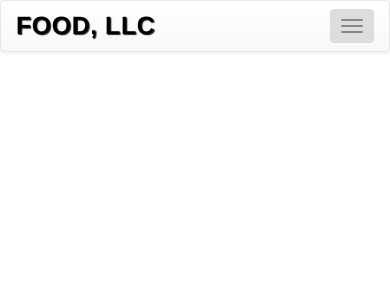
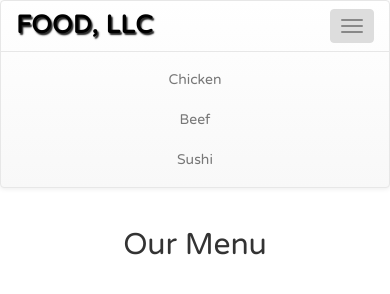
Before and after one commit to omarrichardson/coursera-repo, a plain HTML site: page module3-solution/index.html in a window 390 px wide. Both pictures are taken after a click on the button "Toggle navigation". Drawn offline with nearby package versions, Linux system fonts and the light colour scheme.

Commit message:
google fonts added,minor layout changes

```diff
--- a/module3-solution/css/style.css
+++ b/module3-solution/css/style.css
@@ -1,3 +1,7 @@
+* {
+    font-family: 'Varela Round', sans-serif;
+}
+
 .navbar-brand {
     line-height: .75;
     text-transform: uppercase;
@@ -6,7 +10,11 @@
     letter-spacing: 0.5px;
 }
 
-.navbar-default .container .navbar-header .navbar-brand {
+.navbar-default .container-fluid .navbar-header .navbar-brand {
     color: #000000;
-    text-shadow: 1px 1px 1px #222;
+    text-shadow: 1.5px 1.5px 1.5px #222;
 }
+
+.navbar-nav li>a {
+    text-align: center;
+}
--- a/module3-solution/index.html
+++ b/module3-solution/index.html
@@ -10,24 +10,41 @@
     <link rel="stylesheet" type="text/css" href="css/style.css">
     <!-- Optional theme -->
     <link rel="stylesheet" href="https://maxcdn.bootstrapcdn.com/bootstrap/3.3.7/css/bootstrap-theme.min.css" integrity="sha384-rHyoN1iRsVXV4nD0JutlnGaslCJuC7uwjduW9SVrLvRYooPp2bWYgmgJQIXwl/Sp" crossorigin="anonymous">
+    <!-- Google Fonts -->
+    <link href="https://fonts.googleapis.com/css?family=Indie+Flower|Varela+Round" rel="stylesheet">
 </head>
 
 <body>
     <header>
         <nav class="navbar navbar-default">
-            <div class="container">
+            <div class="container-fluid">
+                <!-- Brand and toggle get grouped for better mobile display -->
                 <div class="navbar-header">
-                    <button type="button" class="navbar-toggle collapsed" data-toggle="collapse" data-target="navbar-collapse" aria-expanded="false">
+                    <button type="button" class="navbar-toggle collapsed visible-xs" data-toggle="collapse" data-target="#navbar-collapse-1" aria-expanded="false">
                         <span class="sr-only">Toggle navigation</span>
                         <span class="icon-bar"></span>
-                       <span class="icon-bar"></span>
-                       <span class="icon-bar"></span>
+                        <span class="icon-bar"></span>
+                        <span class="icon-bar"></span>
                     </button>
                     <a class="navbar-brand" href="index.html">Food, LLC</a>
                 </div>
+                <div class="collapse navbar-collapse" id="navbar-collapse-1">
+                    <ul class="nav navbar-nav">
+                        <li><a class="hidden-md hidden-lg hidden-sm" href="#">Chicken</a></li>
+                        <li><a class="hidden-md hidden-lg hidden-sm" href="#">Beef</a></li>
+                        <li><a class="hidden-md hidden-lg hidden-sm" href="#">Sushi</a></li>
+                    </ul>
+                </div>
+                <!-- /.navbar-collapse -->
             </div>
+            <!-- /.container-fluid -->
         </nav>
     </header>
+    <div class="row">
+        <div class="container">
+            <h2 class="text-center">Our Menu</h2>
+        </div>
+    </div>
 
 
     <script src="https://ajax.googleapis.com/ajax/libs/jquery/3.1.1/jquery.min.js "></script>
```
